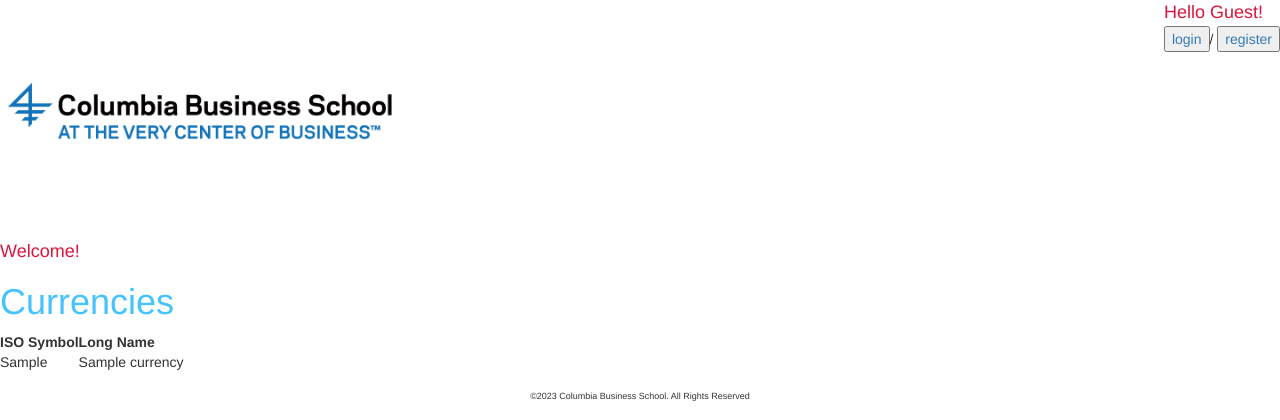
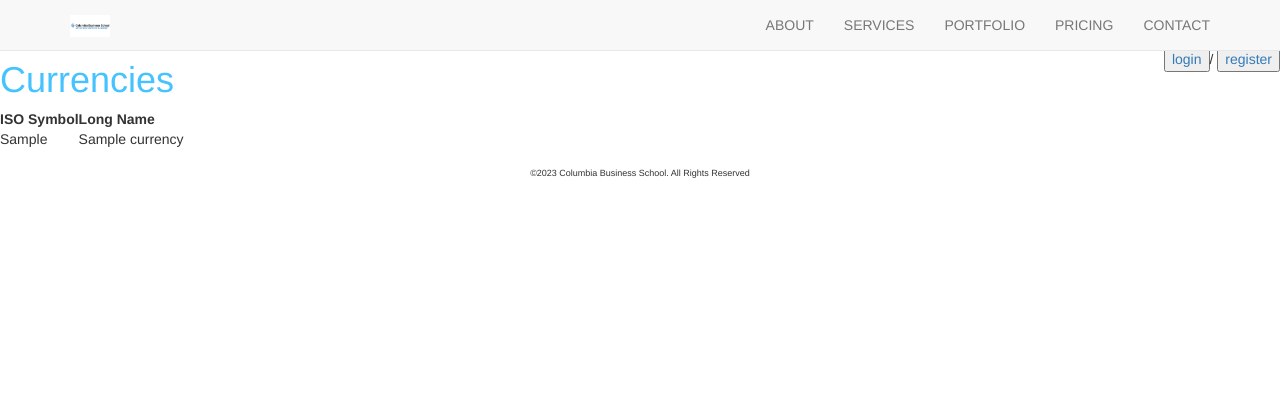
Before and after one commit to patrickjylin/djangoProject3, a Django app: page /currencies in a window 1280 px wide. Shown: the top 420 px of the page. Run offline with Django 4.2, Linux system fonts and the light colour scheme; tables that the repository leaves empty hold one stand-in row (values such as "Sample post"); some libraries are stand-ins or nearby versions.

Commit message:
Added nav bar to base.html

```diff
--- a/templates/base.html
+++ b/templates/base.html
@@ -3,7 +3,7 @@
 <html lang="en">
 <head>
     <meta charset="UTF-8">
-    <title>Currency App</title>
+    <title>FlyAnywhere</title>
     <link rel="stylesheet" href="https://maxcdn.bootstrapcdn.com/bootstrap/3.4.1/css/bootstrap.min.css">
     <script src="https://maxcdn.bootstrapcdn.com/bootstrap/3.4.1/js/bootstrap.min.js"></script>
     <link rel="stylesheet" href="{% static 'myapp/style.css' %}">
@@ -12,7 +12,28 @@
     <link href="https://fonts.googleapis.com/css2?family=Manrope:wght@200;300;400;500;600;700;800&display=swap" rel="stylesheet">
 </head>
 <body>
-<img src='{% static "myapp/CBSBanner.png" %}' alt="image" width="400px">
+<nav class="navbar navbar-default navbar-fixed-top">
+  <div class="container">
+    <div class="navbar-header">
+      <button type="button" class="navbar-toggle" data-toggle="collapse" data-target="#myNavbar">
+        <span class="icon-bar"></span>
+        <span class="icon-bar"></span>
+        <span class="icon-bar"></span>
+      </button>
+      <a class="navbar-brand" href="#"><img src="{% static 'myapp/CBSBanner.png' %}" width="40px"></a>
+    </div>
+    <div class="collapse navbar-collapse" id="myNavbar">
+      <ul class="nav navbar-nav navbar-right">
+        <li><a href="#">ABOUT</a></li>
+        <li><a href="#">SERVICES</a></li>
+        <li><a href="#">PORTFOLIO</a></li>
+        <li><a href="#">PRICING</a></li>
+        <li><a href="#">CONTACT</a></li>
+      </ul>
+    </div>
+  </div>
+</nav>
+<!--<img src='{% static "myapp/CBSBanner.png" %}' alt="image" width="400px">-->
 <span style="float:right;">
     {% if user.username %}
     <span class="large-font">Hello {{ user.username }}!</span><br>
```
Also changed, not shown: myapp/models.py (line endings or trailing spaces).
